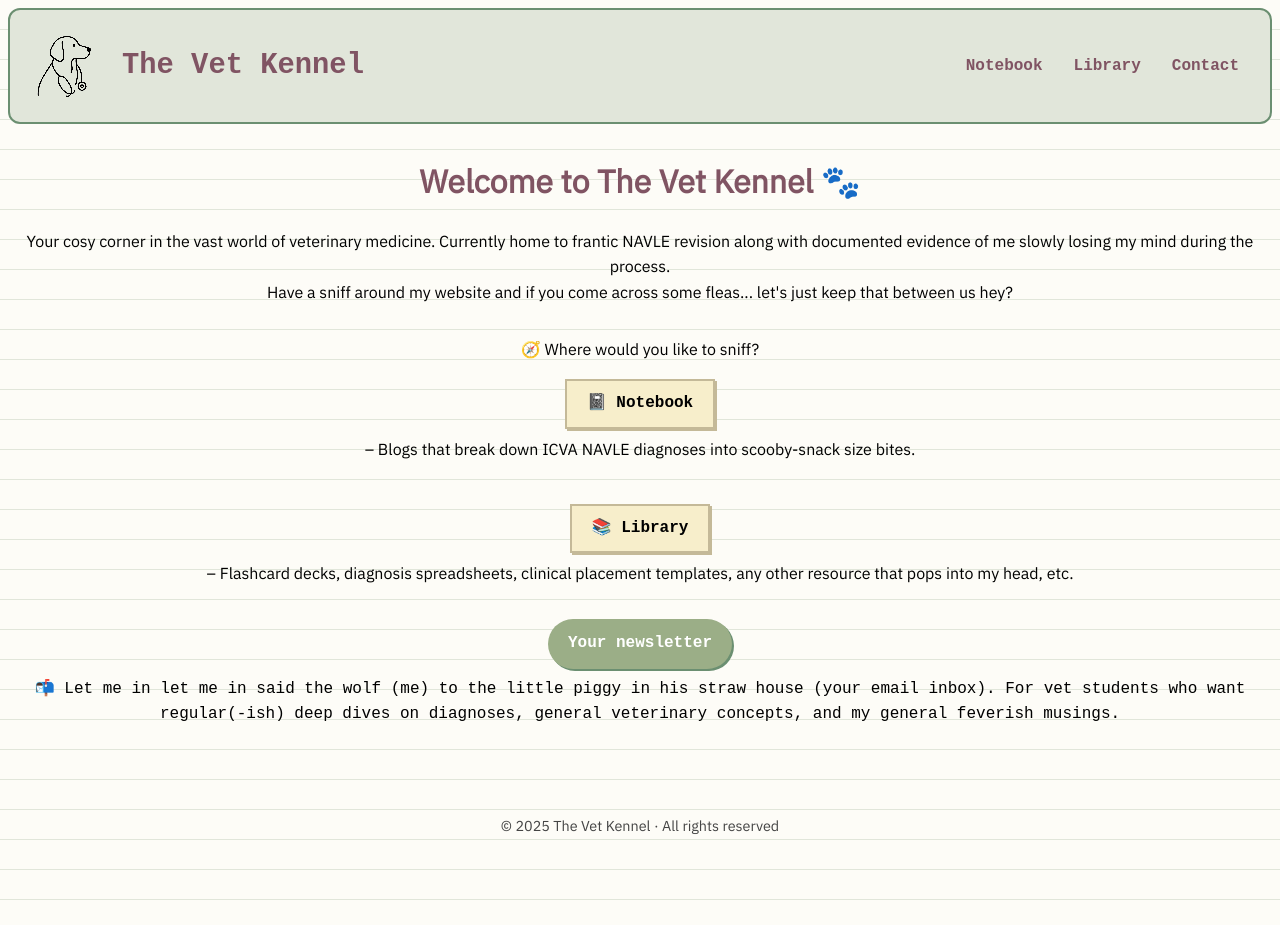
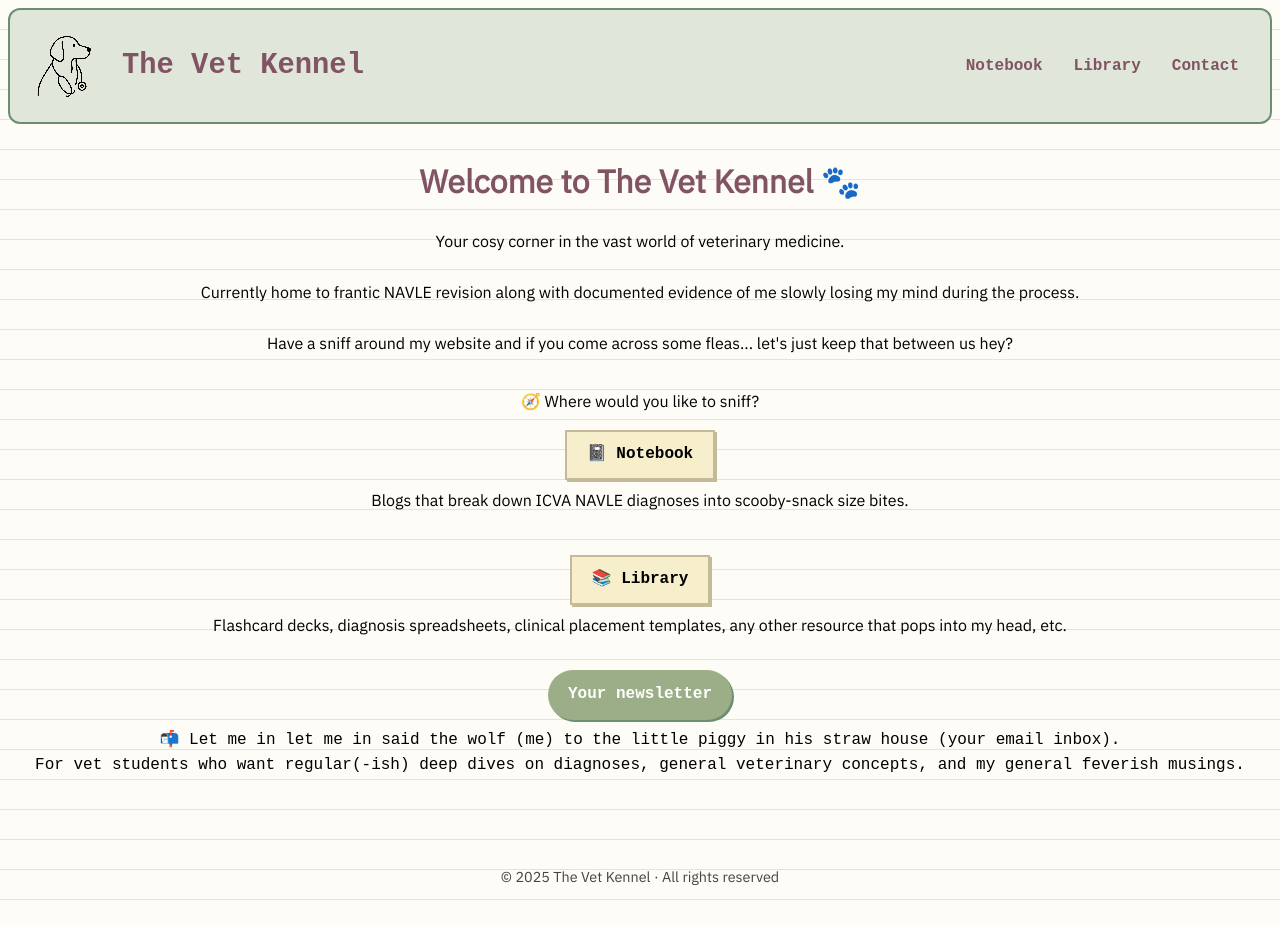
Before and after one commit to TheVetKennel/thevetkennel.github.io, a Jekyll site: the page built from index.md, in a window 1280 px wide. Built offline with Jekyll 4.4.1, drawn with Linux system fonts in a browser that asks for light colours; before the commit the page ends 900 px from its top, so only the background shows below that.

Commit message:
Update index.md

```diff
--- a/index.md
+++ b/index.md
@@ -5,18 +5,18 @@ title: The Vet Kennel
 
 <div class="homepage-container">
     <h1>Welcome to The Vet Kennel 🐾</h1>
-  <p>Your cosy corner in the vast world of veterinary medicine. Currently home to frantic NAVLE revision along with documented evidence of me slowly losing my mind during the process.<br>Have a sniff around my website and if you come across some fleas... let's just keep that between us hey?</p>
+  <p>Your cosy corner in the vast world of veterinary medicine.<br><br>Currently home to frantic NAVLE revision along with documented evidence of me slowly losing my mind during the process.<br><br>Have a sniff around my website and if you come across some fleas... let's just keep that between us hey?</p>
 
 <div class="navigation-buttons">
   <p>🧭 Where would you like to sniff?</p>
   <div class="button-group">
     <a class="retro-button" href="/notebook">📓 Notebook</a>
-    <span>– Blogs that break down ICVA NAVLE diagnoses into scooby-snack size bites.</span><br>
+    <span>Blogs that break down ICVA NAVLE diagnoses into scooby-snack size bites.</span><br>
     <a class="retro-button" href="/library">📚 Library</a>
-    <span>– Flashcard decks, diagnosis spreadsheets, clinical placement templates, any other resource that pops into my head, etc.</span>
+    <span>Flashcard decks, diagnosis spreadsheets, clinical placement templates, any other resource that pops into my head, etc.</span>
   </div>
 </div>
 
   <a class="cta-button" href="https://eepurl.com/hYOUR-LINK-HERE" target="_blank" style="margin-top: 2em; display: inline-block;">Your newsletter</a>
-<p class="retro-description">📬 Let me in let me in said the wolf (me) to the little piggy in his straw house (your email inbox). For vet students who want regular(-ish) deep dives on diagnoses, general veterinary concepts, and my general feverish musings.</p>
+<p class="retro-description">📬 Let me in let me in said the wolf (me) to the little piggy in his straw house (your email inbox).<br>For vet students who want regular(-ish) deep dives on diagnoses, general veterinary concepts, and my general feverish musings.</p>
 </div>
```
